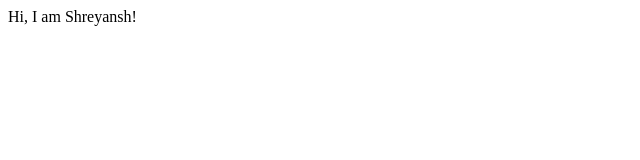
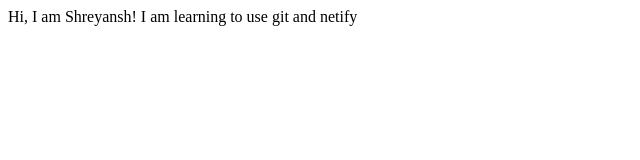
Before and after one commit to Shreyannsh/shreyanshtiwari-portfolio, a plain HTML site: page index.html in a window 1280 px wide. Shown: the whole page, without its empty margins (0-640 px from the left). Drawn offline with Linux system fonts and the light colour scheme.

Commit message:
docs: updatation
added a new text line

```diff
--- a/index.html
+++ b/index.html
@@ -8,5 +8,6 @@
 </head>
 <body>
     Hi, I am Shreyansh!
+    I am learning to use git and netify
 </body>
 </html>
```
